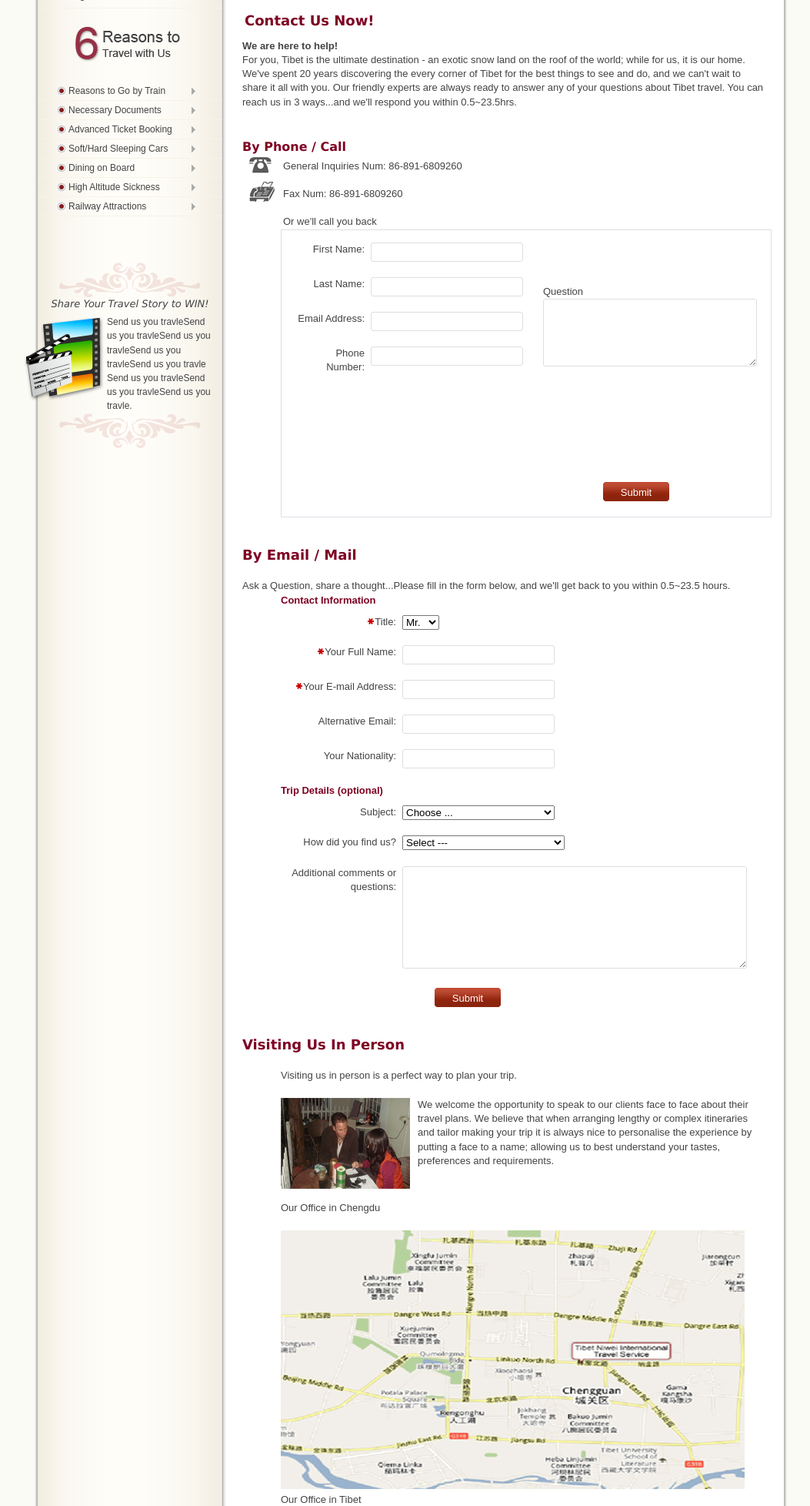
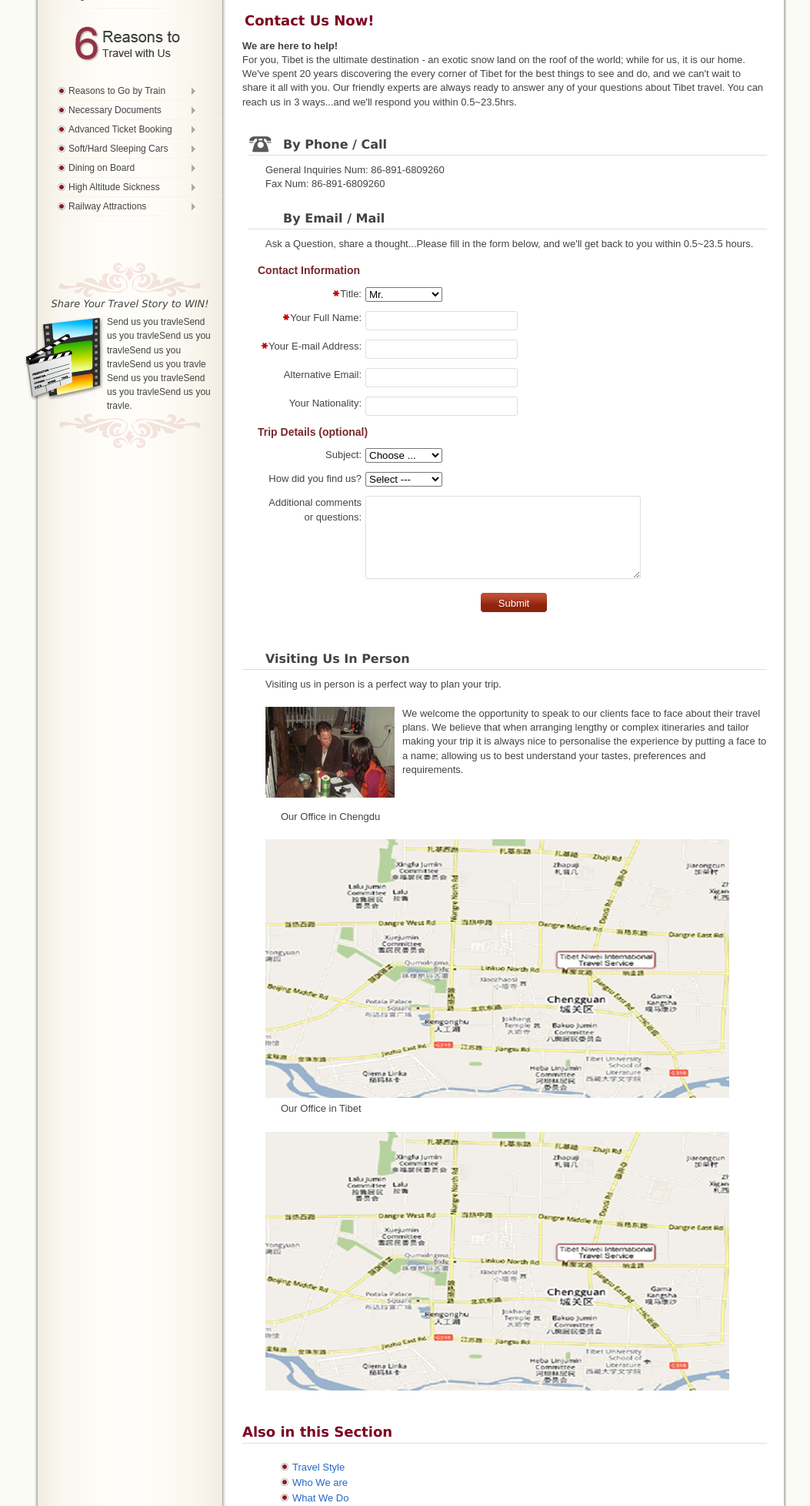
Before and after one commit to hellocreep/TD, a Django app: page /contactus/ in a window 1280 px wide. Shown: the part 537-2493 px from the top of the page at 77% size, without its empty margins (106-1159 px from the left). Run offline with Django 3.2, Linux system fonts and the light colour scheme.

Commit message:
contact-us.html

```diff
--- a/pool/assets/styles/aboutus.css
+++ b/pool/assets/styles/aboutus.css
@@ -121,8 +121,6 @@
 	text-decoration:none;
 	color:#fff;
 }
-
-
 
 .accordion li{
 	display:block;
@@ -398,7 +396,58 @@ div.slideshow div.images div.image img{
 	margin: 0 0 15px 0;
 }
 
-.contact-form1 .contact-icon {
+.contact-form {
+	margin-top: 30px;
+}
+
+.contact-form h3 {
+	color: #434343;
+	text-align: left;
+	padding-bottom: 3px;
+	border-bottom: 1px solid #DDDDDD;
+}
+
+.contact-form p {
+	margin-left: 30px;
+}
+
+.contact-form ul {
+	padding: 16px 0 0;
+}
+
+.contact-form .inset-title {
+	font-size: 14px;
+	color: #78282e;
+	font-weight: bold;
+}
+
+.contact-form .last-btn {
+	margin-left: 290px;
+}
+
+.contact-form textarea {
+	height: 100px;
+    width: 340px;
+}
+
+.contact-form ul li {
+	margin-bottom: 12px;
+	padding-left: 20px
+}
+
+.contact-form label {
+	display: block;
+    float: left;
+    text-align: right;
+    width: 135px;
+    margin-right: 5px;
+}
+
+.contact-form select {
+	width: 100px;
+}
+
+.contact-form .contact-icon {
 	height: 26px;
 	padding-left: 45px;
 	line-height: 32px;
@@ -408,87 +457,20 @@ div.slideshow div.images div.image img{
 .contact-form1 .contact-phone {
 	background: url(/imagesnew/tel-aboutus.png) no-repeat left center;
 }
-.contact-form1 .contact-fax {
-	background: url(/imagesnew/fax-aboutus.png) no-repeat left center;
+
+.contact-form2 {
+	margin-top: 20px;
 }
 
-.contact-icon.last {
-	margin-bottom: 0;
-}
-
-.contact-form1 ul {
-	margin-left: 50px;
-	border: 1px solid #dddfe6;
-	padding: 16px 18px 0;
-	width: 600px;
-}
-
-.contact-form1 ul li {
-	margin-bottom: 20px;
-}
-
-.contact-form1 ul li label {
-	display: block;
-    float: left;
-    margin-right: 8px;
-    text-align: right;
-    width: 90px;
-}
-
-.contact-form1 .call-question {
-	float: right;
-    position: relative;
-    top: -125px;
-}
-
-.call-question textarea{
-    width: 260px;
-    height: 80px;
-}
-
-.contact-form1 .call-question label {
-	text-align: left;
-	display: block;
-	float: none;
-}
-
-.contact-form1 .call-submit {
-	margin-left: 400px;
-}
-
-.contact-form2 ul{
-	margin-left: 50px;
-}
-
-.contact-form2 ul li {
-	margin-bottom: 20px;
-}
-
-.contact-form2 ul .form-title {
-	color: #7E0122;
-	font-weight: bold;
+.visit-us h3 {
 	margin-bottom: 10px;
-}
-
-.contact-form2 ul li label {
-	display: block;
-    float: left;
-    margin-right: 8px;
-    text-align: right;
-    width: 150px;
-}
-
-.contact-form2 ul li textarea {
-	width: 430px;
-	height: 125px;
-}
-
-.comment-submit {
-	margin-left: 200px;
+	padding: 0 0 4px 30px;
+	border-bottom: 1px solid #dddddd;
+	color: #434343;
 }
 
 .visitus-head {
-	margin: 0 0 16px 50px;
+	margin: 0 0 16px 30px;
 }
 
 .visit-title {
@@ -506,7 +488,7 @@ div.slideshow div.images div.image img{
 }
 
 .office-location {
-	margin-left: 50px;
+	margin-left: 30px;
 }
 
 .section {
--- a/pool/templates/contactus.html
+++ b/pool/templates/contactus.html
@@ -27,29 +27,19 @@
 		</div>
 	</div>
 
-	<div class="contact-body contact-form1">
-		<h3>By Phone / Call</h3>
-		<p class="contact-icon contact-phone">General Inquiries Num: 86-891-6809260</p>
-		<p class="contact-icon contact-fax">Fax Num:  86-891-6809260</p>
-		<p class="contact-icon last">Or we'll call you back</p>
-		<form action="#" method="post">
-			<ul>
-				<li><label for="first-name">First Name:</label><input type="text" name="first-name"/></li>
-				<li><label for="last-name">Last Name:</label><input type="text" name="last-name"/></li>
-				<li><label for="callback-email">Email Address:</label><input type="text" name="callback-email"/></li>
-				<li><label for="Phone-Num">Phone Number:</label><input type="text" name="phone-num"/></li>
-				<li class="call-question"><label for="question">Question</label><textarea name="question"></textarea></li>
-				<li><input class="btn middle call-submit" type="submit" value="Submit"/></li>
-			</ul>
-		</form>
-	</div>
+	<div class="contact-form clearfix">
+		<div class="contact-form1">
+			<h3 class="contact-icon contact-phone">By Phone / Call</h3>
+			<p>General Inquiries Num: 86-891-6809260</p>
+			<p>Fax Num:  86-891-6809260</p>
+		</div>
 
-	<div class="contact-body contact-form2">
-		<h2>By Email / Mail</h2>
-		<p>Ask a Question, share a thought...Please fill in the form below, and we'll get back to you within 0.5~23.5 hours. </p>
+		<div class="contact-form2">
+			<h3 class="contact-icon contact-fax">By Email / Mail</h3>
+			<p>Ask a Question, share a thought...Please fill in the form below, and we'll get back to you within 0.5~23.5 hours. </p>
 		<form action="#" method="post" id="inquiryform">
 			<ul>
-				<li class="form-title">Contact Information</li>
+				<li class="inset-title">Contact Information</li>
 				<li><label for="Title"><img src="/imagesnew/required.gif"/>Title:</label>
 					<select name="Title">
 						<option value="mr" selected="selected">Mr.</option>
@@ -61,7 +51,7 @@
 				<li><label for="EmailAdress"><img src="/imagesnew/required.gif"/>Your E-mail Address:</label><input type="text" name="EmailAdress"></li>
 				<li><label for="Alteremail">Alternative Email:</label><input type="text" name="Alteremail"></li>
 				<li><label for="Nationality">Your Nationality:</label><input type="text" id="gjword" name="Nationality"></li>
-				<li class="form-title">Trip Details (optional)</li>
+				<li class="inset-title">Trip Details (optional)</li>
 				<li><label for="MessageSubject">Subject:</label>
 					<select id="MessageSubject" name="MessageSubject">
 						<option selected="selected">Choose ...</option>
@@ -90,15 +80,16 @@
 					</select>
 				</li>
 				<li><label for="Comments">Additional comments or questions:</label>
-					<textarea name="Comments" cols="" rows="5"></textarea>
+					<textarea name="Comments"></textarea>
 				</li>
-				<li><input class="btn middle comment-submit" type="submit" value="Submit"/></li>
+				<li class="last-btn"><input class="btn middle" type="submit" value="Submit"/></li>
 			</ul>
 		</form>
 	</div>
+	</div>
 
 	<div class="contact-body visit-us">
-		<h2>Visiting Us In Person</h2>
+		<h3>Visiting Us In Person</h3>
 		<div class="visitus-head clearfix">
 			<p class="visit-title">Visiting us in person is a perfect way to plan your trip.</p>
 			<img src="/imagesnew/sample/visiting-us.png"/>
```
